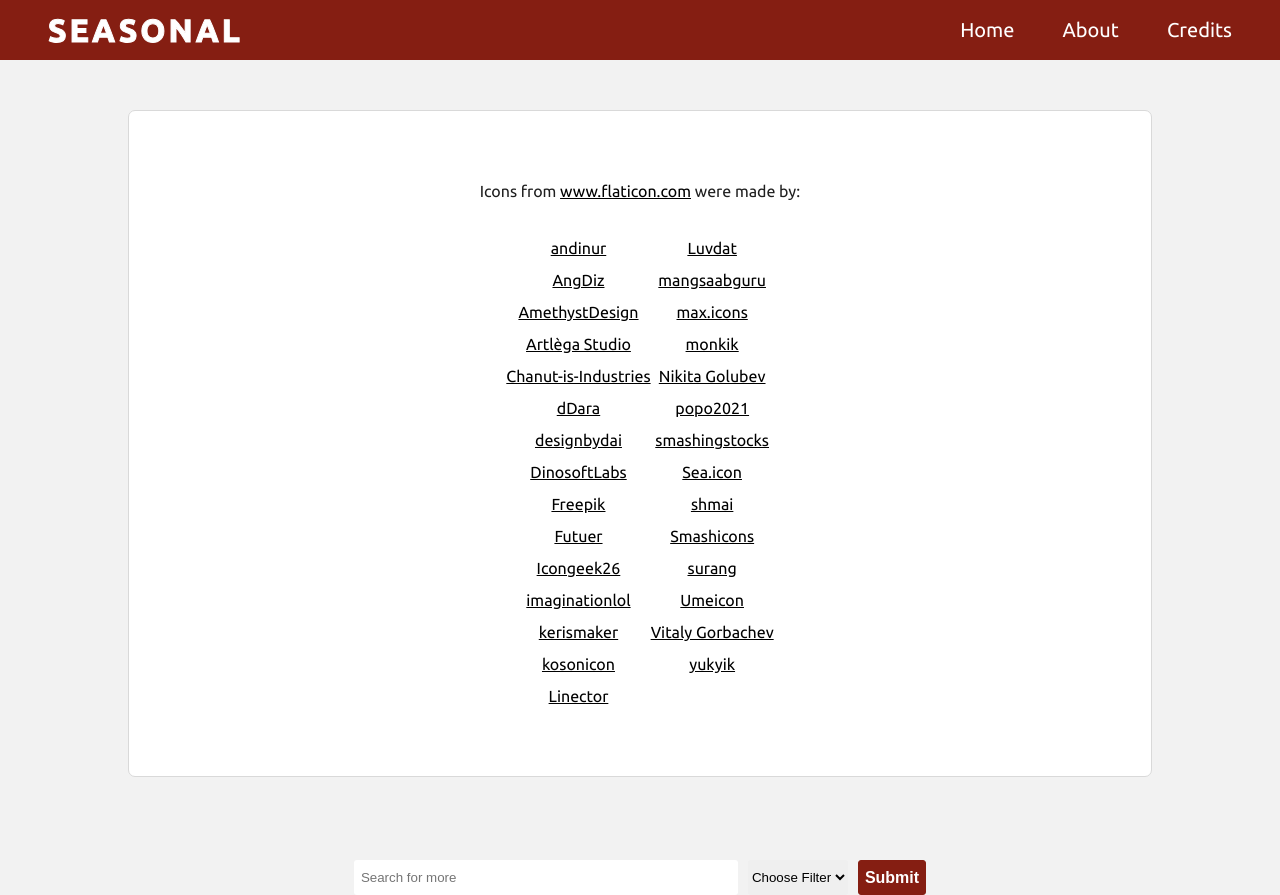
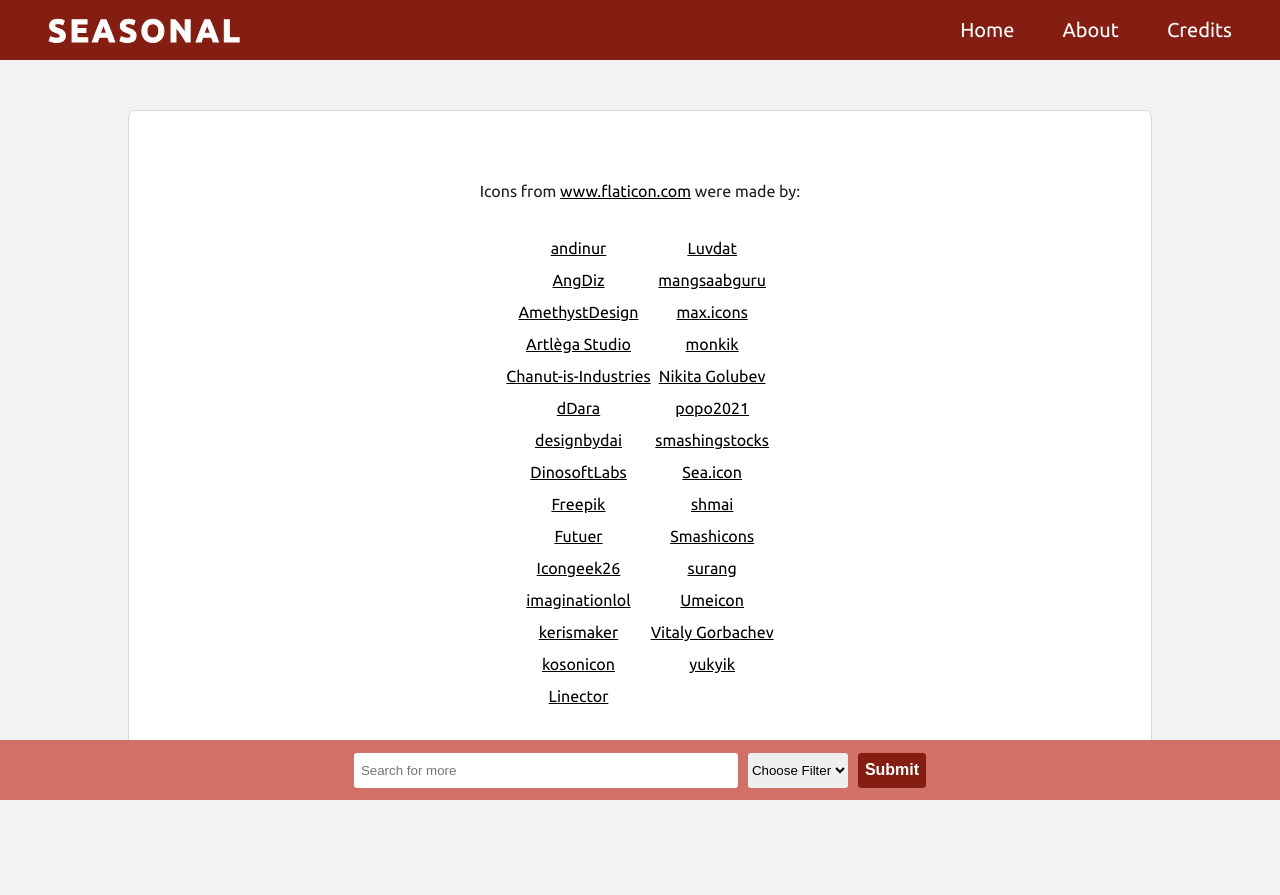
Before and after one commit to SchoolOfCode/final-project_front-end-12, a Next.js app in the folder seasonal/: page /credits in a window 1280 px wide. After the commit the page ends 860 px from the top, so only its background shows below. Built offline with nearby package versions, Linux system fonts and the light colour scheme.

Commit message:
Added footer styling.

```diff
--- a/seasonal/styles/Credits.module.css
+++ b/seasonal/styles/Credits.module.css
@@ -53,6 +53,18 @@
   text-align: center;
 }
 
+.footer {
+  display: flex;
+  position: fixed;
+  bottom: 0;
+  flex-direction: row;
+  width: 100vw;
+  height: 60px;
+  justify-content: center;
+  align-items: center;
+  background-color: var(--accent-two);
+}
+
 @media only screen and (max-width: 430px) {
   .listColumn {
     flex-direction: column;
```
